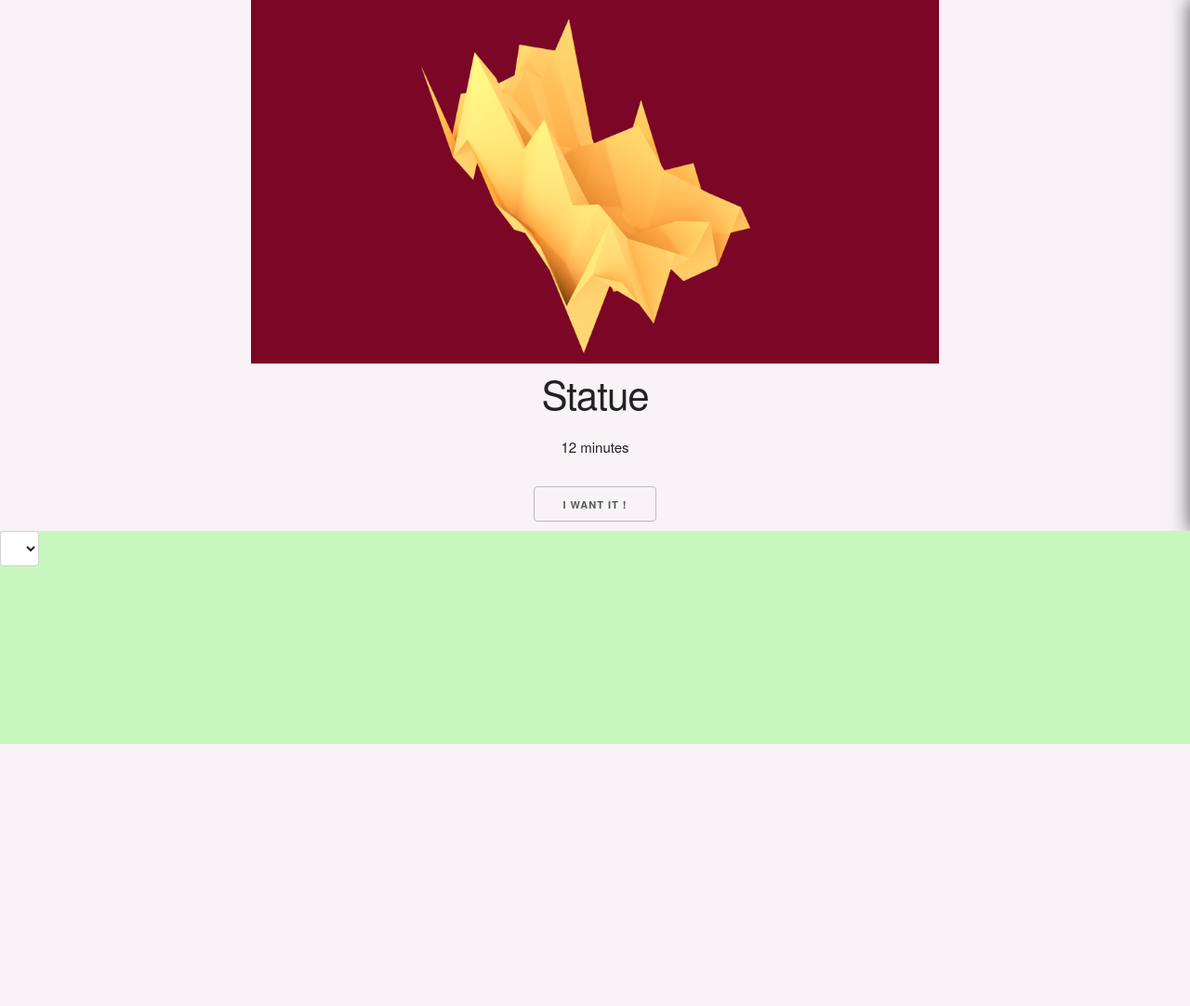
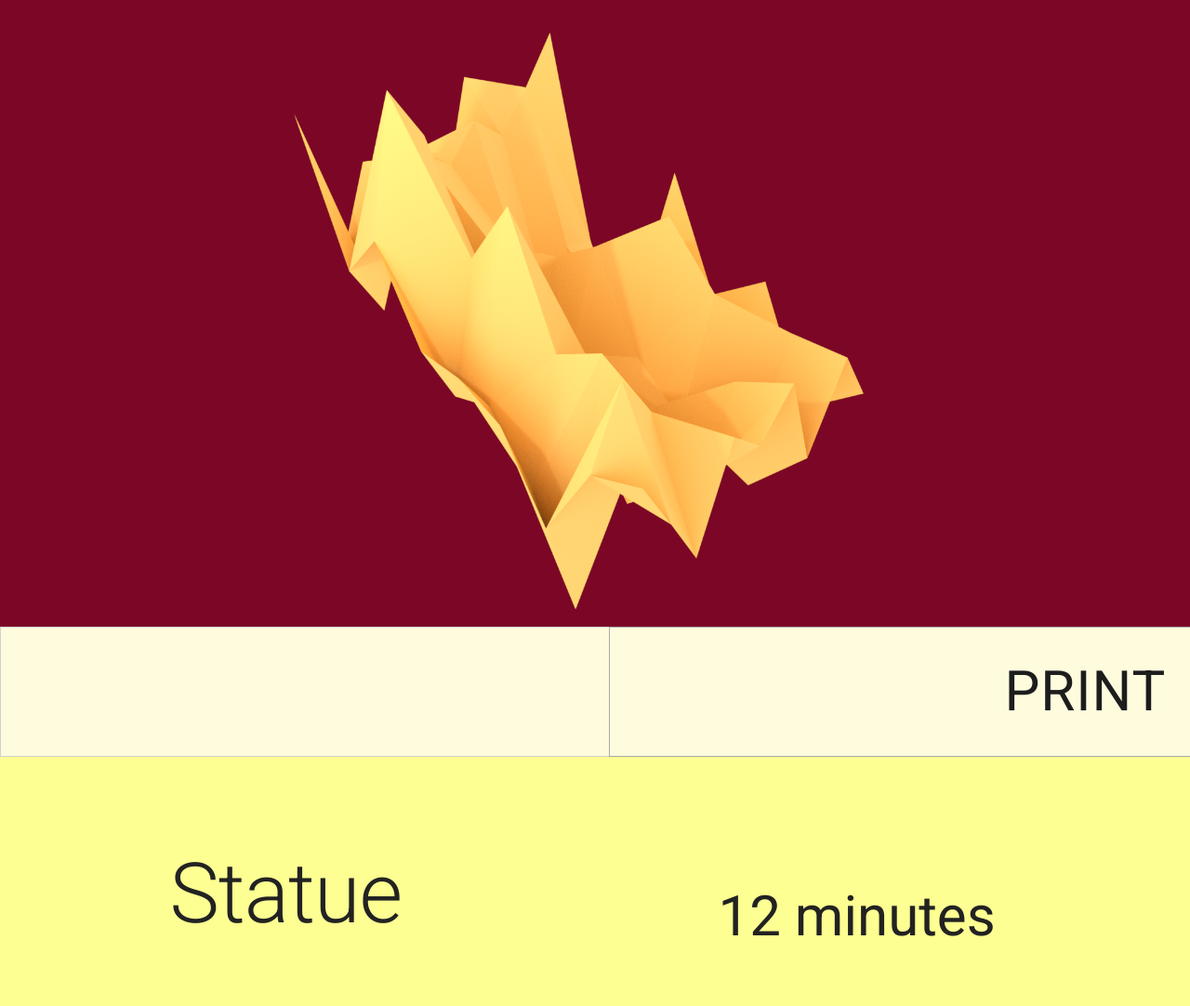
Before and after one commit to MakersLab/Farm-server, a Flask app: page /select-print in a window 1280 px wide. Shown: the whole page at 93% size. Before the commit the page ends 800 px from the top, so only its background shows below. Run offline with Flask 2, Linux system fonts and the light colour scheme; data that the repository does not hold is empty; style sheets or scripts are compiled from the project's sources; parts of the project's set-up code (start-up, migrations or seed data) failed here and were passed over.

Commit message:
Adjust selectPrint styles to fit into display device, adjust structure of the page

```diff
--- a/server/selectPrint/static/css/main.scss
+++ b/server/selectPrint/static/css/main.scss
@@ -1,31 +1,97 @@
+@import url('https://fonts.googleapis.com/css?family=Open+Sans:300,300i,400,400i,600,600i,700,700i,800,800i|Raleway:100,100i,200,200i,300,300i,400,400i,500,500i,600,600i,700,700i,800,800i,900,900i|Roboto:100,100i,300,300i,400,400i,500,500i,700,700i,900,900i');
+
+
 body {
-  background-color: #c7f7be;
+  background-color: #fdff92;
+  font-family: 'Roboto';
 }
 
 .item {
-  background-color: #f7f3f7;
-  box-shadow: 0px 0px 20px #555;
   &__image {
     text-align: center;
+    height: 100%;
     &-ellement {
-      width: 70%;
+      width: 100%;
+      height: 100%;
     }
   }
 
   &__heading {
     text-align: center;
     &-ellement {
+      font-size: 6em;
     }
   }
   &__description {
     text-align: center;
     &-ellement {
+      font-size: 4em;
     }
   }
   &__button {
     text-align: center;
-    margin-top: 30px;
     &-ellement {
     }
   }
 }
+
+.bottom-row {
+  height: 400px;
+}
+
+.button-row {
+  position: relative;
+  transform: translate(0px, -8px);
+  background-color: #ffea62;
+  justify-content: center;
+  height: 35%;
+  padding-top:0;
+  margin-top:0;
+  text-align: center;
+  width: 100%;
+  .printerSelect {
+    background-color: #fffcde;
+    justify-content: center;
+    margin: auto;
+    font-size: 4em;
+    height: 100%;
+    width: 1024px;
+    text-align-last:center;
+    border-radius: 0;
+  }
+  .print-button {
+    border-radius: 0;
+    transform: translate(41px, 0);
+    background-color: #fffcde;
+    color: #1d1d1d;
+    border: solid 1.5px #aaaaaa;
+    text-align: center;
+    font-size: 4em;
+    height: 100%;
+    width: 1024px;
+    font-weight: normal;
+    transition: 0.3s;
+    &:hover {
+      background-color: #f2eca7;
+    }
+  }
+}
+
+.description-row {
+  height: 70%;
+  justify-content: center;
+
+}
+
+.aside {
+  height: 100%;
+  padding: 0;
+  margin: 0;
+  border: 0;
+}
+
+.centered {
+  position: relative;
+  top: 50%;
+  transform: translate(0, -50%);
+}
--- a/server/selectPrint/templates/partials/item.jinja2
+++ b/server/selectPrint/templates/partials/item.jinja2
@@ -1,15 +1,27 @@
-<div class="ten columns offset-by-one item__image">
-  <img class="item__image-ellement" src="{{ url_for('Select-Print.static', filename=items['paths']['image']+item['image-filename']) }}" alt="">
+
+<div class="twelve columns item__image">
+  <img class="item__image-ellement"
+       src="{{ url_for('Select-Print.static', filename=items['paths']['image']+item['image-filename']) }}" alt="">
 </div>
 <br>
-<div class="four columns offset-by-four item__heading">
-  <h2 class="item__heading-ellement">{{ item.name }}</h2>
+
+<br>
+<div class="twelve columns bottom-row">
+  <div class="twelve columns button-row">
+    <div class="six columns aside">
+      {% include "partials/select.jinja2" %}
+    </div>
+    <div class="six columns item__button aside">
+      <button class="print-button" onClick="loadAndPrint('{{ item['gcode-filename'] }}',{{ count }})">PRINT</button>
+    </div>
+  </div>
+  <div class="twelve columns description-row">
+    <div class="six columns item__heading aside">
+      <h2 class="item__heading-ellement centered">{{ item.name }}</h2>
+    </div>
+    <br>
+    <div class="six columns item__description aside">
+      <div class="description item__description-ellement centered">{{ item.description }}</div>
+    </div>
+  </div>
 </div>
-<br>
-<div class="six columns offset-by-three item__description">
-  <div class="description item__description-ellement">{{ item.description }}</div>
-</div>
-<br>
-<div class="two columns offset-by-five item__button purchase">
-  <button class="item__button-ellement" onClick="loadAndPrint('{{ item['gcode-filename'] }}')">I want it !</button>
-</div>
--- a/server/selectPrint/templates/partials/items.jinja2
+++ b/server/selectPrint/templates/partials/items.jinja2
@@ -1,10 +1,34 @@
 <div id="carousel">
-    {% for item in items['items'] %}
-      <div class="item row">
-      {% include "partials/item.jinja2" %}
+  {% for item in items['items'] %}
+    <div class="item row">
+      <div class="twelve columns item__image">
+        <img class="item__image-ellement"
+             src="{{ url_for('Select-Print.static', filename=items['paths']['image']+item['image-filename']) }}" alt="">
       </div>
-    {% endfor %}
+      <br>
+
+      <br>
+      <div class="twelve columns bottom-row">
+        <div class="twelve columns button-row">
+          <div class="six columns aside">
+            {% include "partials/select.jinja2" %}
+          </div>
+          <div class="six columns item__button aside">
+            <button class="print-button" onClick="loadAndPrint('{{ item['gcode-filename'] }}',{{ loop.index }})">PRINT
+            </button>
+          </div>
+        </div>
+        <div class="twelve columns description-row">
+          <div class="six columns item__heading aside">
+            <h2 class="item__heading-ellement centered">{{ item.name }}</h2>
+          </div>
+          <br>
+          <div class="six columns item__description aside">
+            <div class="description item__description-ellement centered">{{ item.description }}</div>
+          </div>
+        </div>
+      </div>
+
+    </div>
+  {% endfor %}
 </div>
-<div>
-  {% include "partials/select.jinja2" %}
-</div>
--- a/server/selectPrint/templates/partials/select.jinja2
+++ b/server/selectPrint/templates/partials/select.jinja2
@@ -1,2 +1,2 @@
-<select id="printerSelect">
+<select class="printerSelect">
 </select>
```
